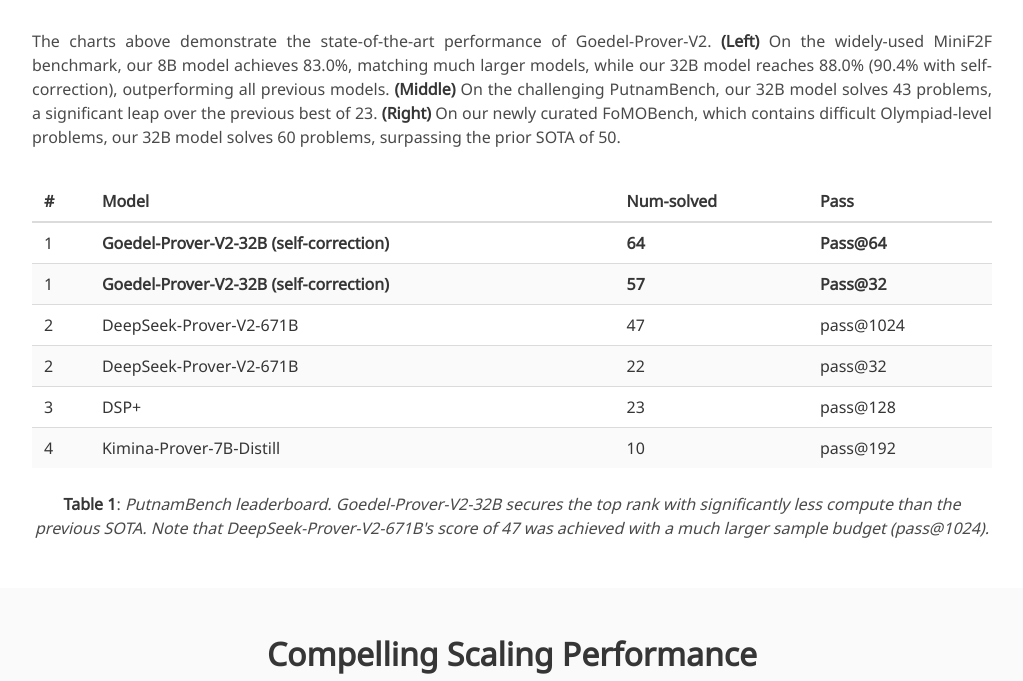
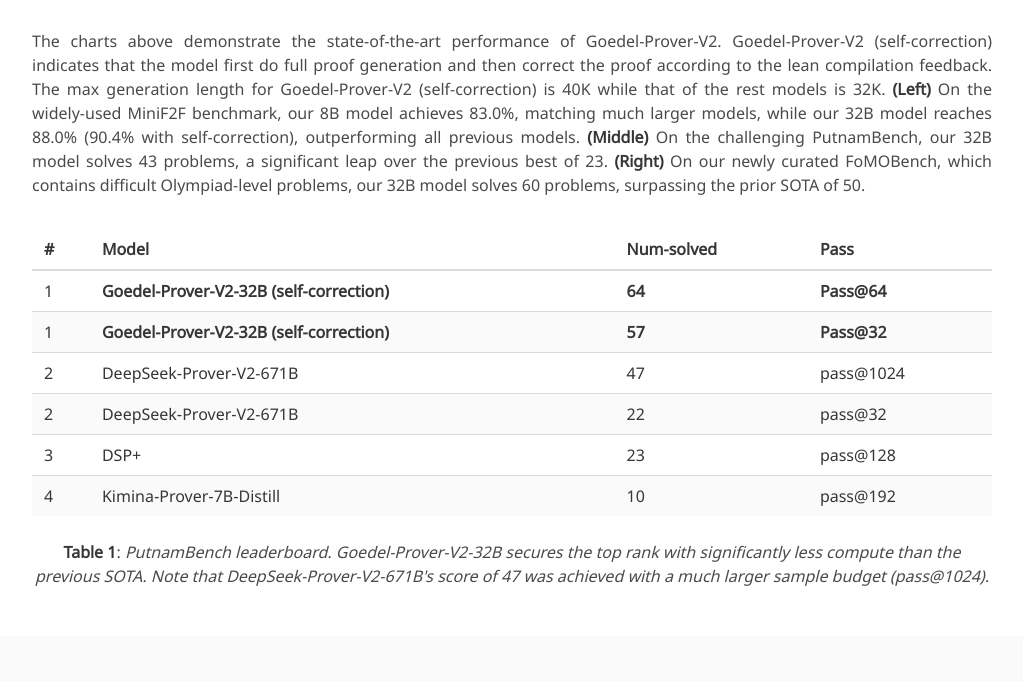
Before and after one commit to Imbernoulli/goedel-v2-web, a plain HTML site: page index.html in a window 1280 px wide. Shown: the part 1643-2324 px from the top of the page, without its empty margins (128-1151 px from the left). Drawn offline with nearby package versions, Linux system fonts and the light colour scheme; some icons are missing; a web font is replaced by a local one.

Commit message:
Update index.html

```diff
--- a/index.html
+++ b/index.html
@@ -374,7 +374,7 @@
         </figure>
         <div class="content has-text-justified">
             <p>
-                The charts above demonstrate the state-of-the-art performance of Goedel-Prover-V2.
+                The charts above demonstrate the state-of-the-art performance of Goedel-Prover-V2. Goedel-Prover-V2 (self-correction) indicates that the model first do full proof generation and then correct the proof according to the lean compilation feedback. The max generation length for Goedel-Prover-V2 (self-correction) is 40K while that of the rest models is 32K.
                 <strong>(Left)</strong> On the widely-used MiniF2F benchmark, our 8B model achieves 83.0%, matching much larger models, while our 32B model reaches 88.0% (90.4% with self-correction), outperforming all previous models.
                 <strong>(Middle)</strong> On the challenging PutnamBench, our 32B model solves 43 problems, a significant leap over the previous best of 23.
                 <strong>(Right)</strong> On our newly curated FoMOBench, which contains difficult Olympiad-level problems, our 32B model solves 60 problems, surpassing the prior SOTA of 50.
```
